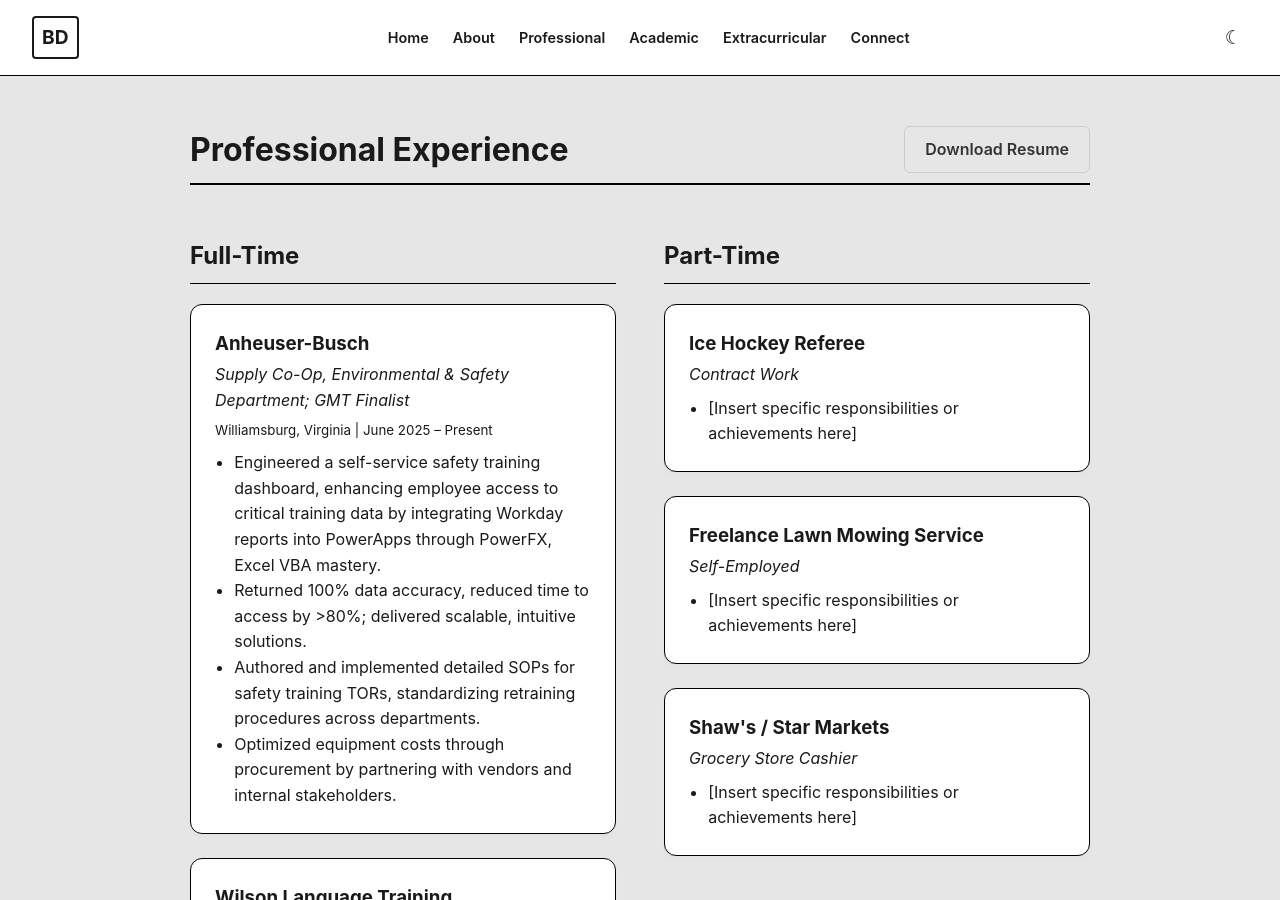
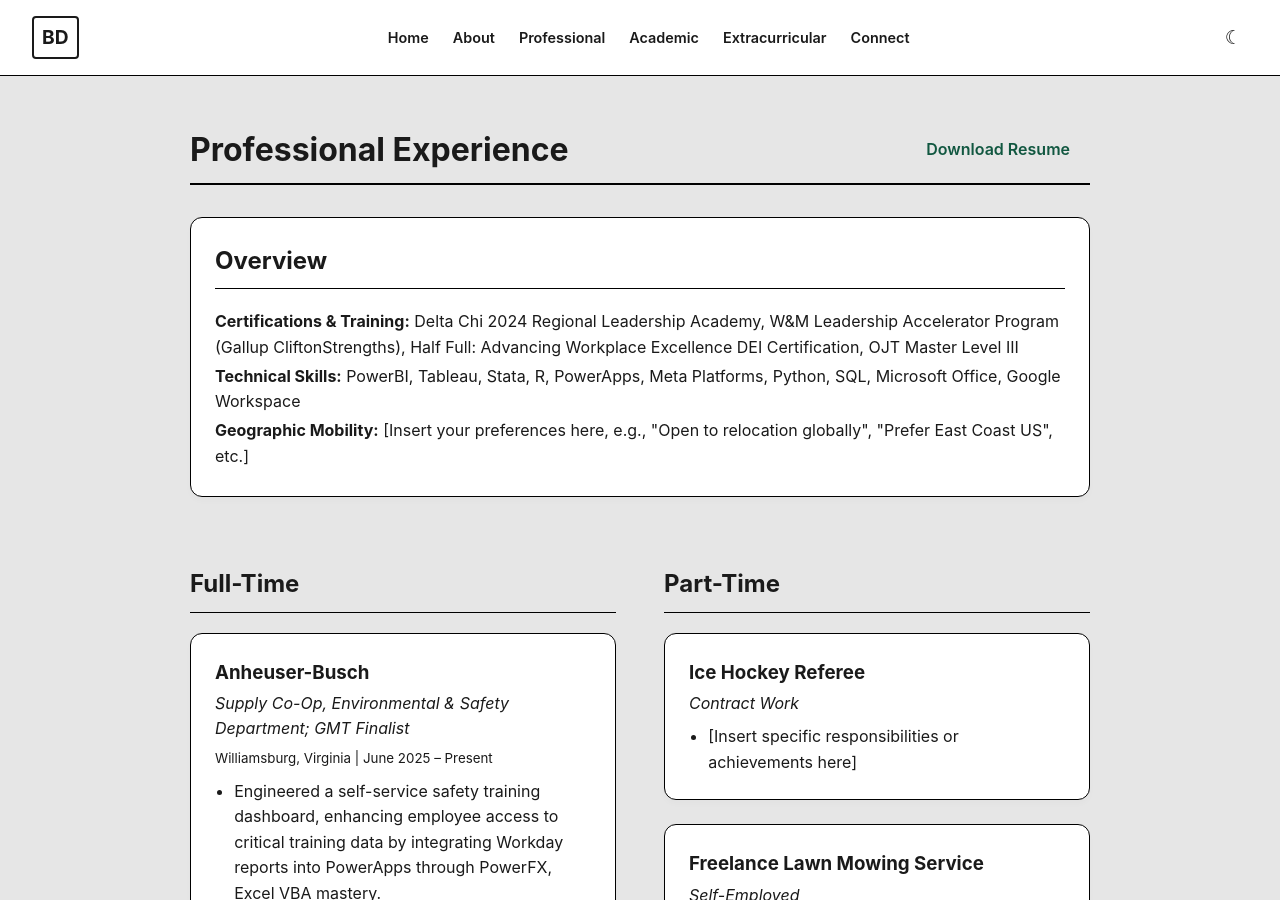
Before and after one commit to bxdubey/github.io, a Jekyll site: the page built from professional.html, in a window 1280 px wide and 900 px high. Built offline with Jekyll 4.4.1, drawn with Linux system fonts in a browser that asks for light colours.

Commit message:
Enhance professional experience section with overview
Added an overview section with certifications, technical skills, and geographic mobility preferences.

```diff
--- a/professional.html
+++ b/professional.html
@@ -3,9 +3,16 @@ layout: default
 ---
 <div style="display: flex; justify-content: space-between; align-items: center; margin-bottom: 0.5rem;">
     <h1 class="page-title" style="border: none; margin: 0; padding: 0;">Professional Experience</h1>
-    <a href="{{ '/assets/DubeyBronson_Resume.pdf' | relative_url }}" target="_blank" class="btn btn-outline">Download Resume</a>
+    <a href="{{ '/assets/DubeyBronson_Resume.pdf' | relative_url }}" target="_blank" class="btn btn-green">Download Resume</a>
 </div>
 <hr style="border: 1px solid var(--border-color); margin-bottom: 2rem;">
+
+<div class="job-block" style="margin-bottom: 3rem;">
+    <h2 style="margin-top: 0; border-bottom: 1px solid var(--border-color); padding-bottom: 0.5rem;">Overview</h2>
+    <p><strong>Certifications & Training:</strong> Delta Chi 2024 Regional Leadership Academy, W&M Leadership Accelerator Program (Gallup CliftonStrengths), Half Full: Advancing Workplace Excellence DEI Certification, OJT Master Level III</p>
+    <p><strong>Technical Skills:</strong> PowerBI, Tableau, Stata, R, PowerApps, Meta Platforms, Python, SQL, Microsoft Office, Google Workspace</p>
+    <p><strong>Geographic Mobility:</strong> [Insert your preferences here, e.g., "Open to relocation globally", "Prefer East Coast US", etc.]</p>
+</div>
 
 <div class="two-column">
     <div class="left-col">
```
